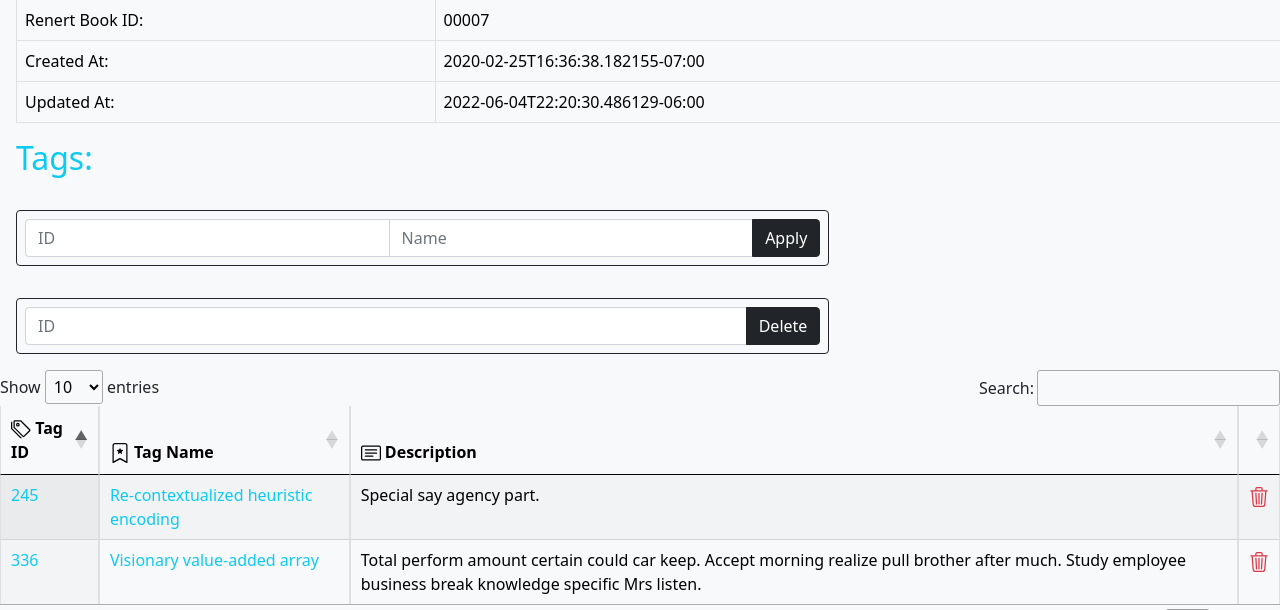
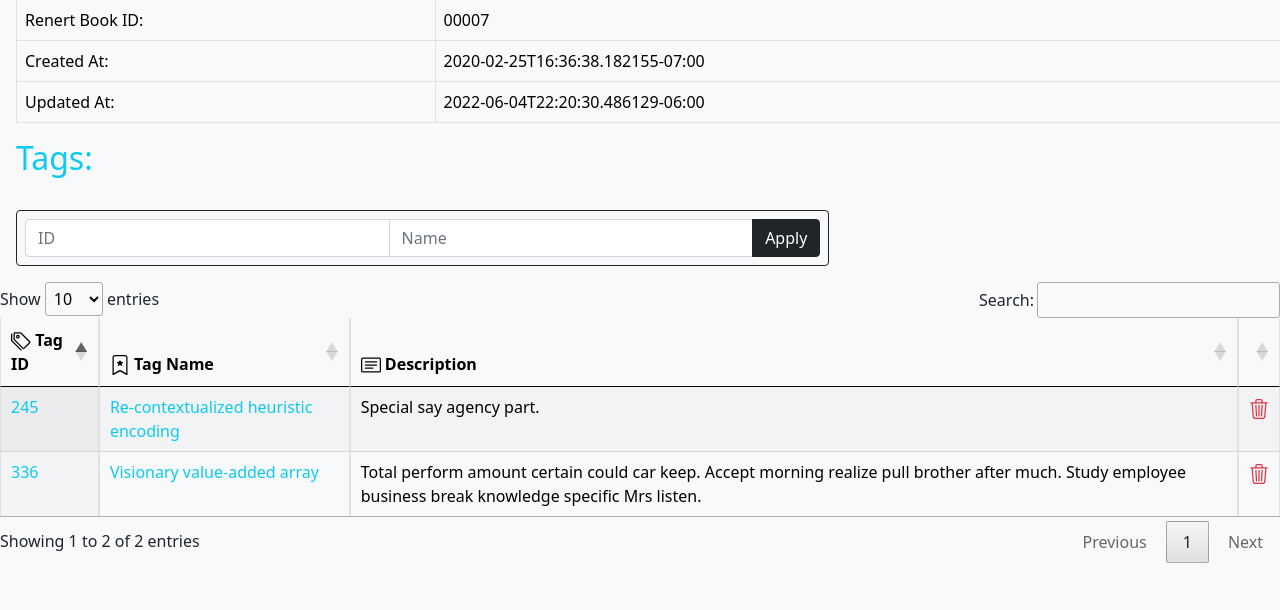
Before and after one commit to AtleyMa/Renert-Library-Website, a Flask app: page /book/00007 in a window 1280 px wide. Shown: the part 283-893 px from the top of that part. After the commit the page ends 846 px from the top of that part, so only its background shows below. Run offline with Flask 2, Linux system fonts and the light colour scheme; data comes from the database, SQL or seed files in the repository; the page is wider than the window, and the part outside it is not shown; some libraries are stand-ins or nearby versions.

Commit message:
- Removed all unnesecary forms

```diff
--- a/app.py
+++ b/app.py
@@ -29,11 +29,6 @@ def add_tags(tag_name, tag_def):
     db.session.execute(sql)
     db.session.commit()
 
-def remove_btag(tag_id):
-    sql = "delete from library_books_tags where tag_id = '" + str(tag_id) +"'"
-    db.session.execute(sql)
-    db.session.commit()
-
 def apply_tags(book_id, tag_id, tag_name):
     if (tag_id == -1 and tag_name != ""):
         tag_id = db.session.execute("select tag_id from library_tags where tag_name = '" + str(tag_name) + "'")
@@ -47,10 +42,6 @@ class add_tag_form(FlaskForm):
     tag_name = StringField('Tag Name: ', validators=[DataRequired()])
     tag_def = TextAreaField('Tag Description: ', validators=[DataRequired()])
     add = SubmitField("Add", validators=[DataRequired()])
-
-class remove_btag_form(FlaskForm):
-    tag_id = IntegerField('Tag Id: ', validators=[DataRequired()])
-    remove = SubmitField("Delete", validators=[DataRequired()])
 
 class apply_btag_form(FlaskForm):
     book_id = IntegerField('Book Id: ', validators=[])
@@ -94,7 +85,6 @@ def bookTags():
 @app.route("/book/<string:id>", methods=["GET", "POST"])
 def book(id):
     apply_tag = apply_btag_form()
-    remove_tag = remove_btag_form()
 
     apply_tag.book_id.data = id
     if (apply_tag.is_submitted()):
@@ -107,14 +97,11 @@ def book(id):
     else:
         print("Apply Form - Not submitted or not valid")
 
-    if remove_tag.validate_on_submit():
-        remove_btag(remove_tag.tag_id.data)
-
     book = db.session.execute("select id, title, author, created_at, updated_at from library_books where renert_id = '" + str(id) + "'")
     book = [dict(x) for x in book]
     tags = db.session.execute("select library_tags.tag_id, library_tags.tag_name, library_tags.description from library_tags inner join library_books_tags on library_tags.tag_id = library_books_tags.tag_id inner join library_books on library_books_tags.book_id = library_books.id where library_books.renert_id = '" + str(id) + "'")
     tags = [dict(x) for x in tags]
-    return render_template("book.html", book=book, tags=tags, id=id, apply_tag=apply_tag, remove_tag=remove_tag)
+    return render_template("book.html", book=book, tags=tags, id=id, apply_tag=apply_tag)
 
 @app.route("/author/<string:a>", methods=["GET", "POST"])
 def author(a):
--- a/templates/book.html
+++ b/templates/book.html
@@ -89,17 +89,6 @@
     </div>
 </div>
 
-<div class="row">
-    <div class="col-lg-8">
-        <form class="form form-horizontal text-light m-3" method="POST" role="form">
-                <div class="input-group mb-2 border border-dark rounded p-2">
-                    {{ remove_tag.tag_id(class="form-control", placeholder="ID", autocomplete="off") }}
-                    {{remove_tag.remove(class="btn btn-dark")}}
-                </div>
-        </form>
-    </div>
-</div>
-
 <table class="table table-hover table-light table-bordered display" id="tagList">
     <thead>
         <tr>
```
